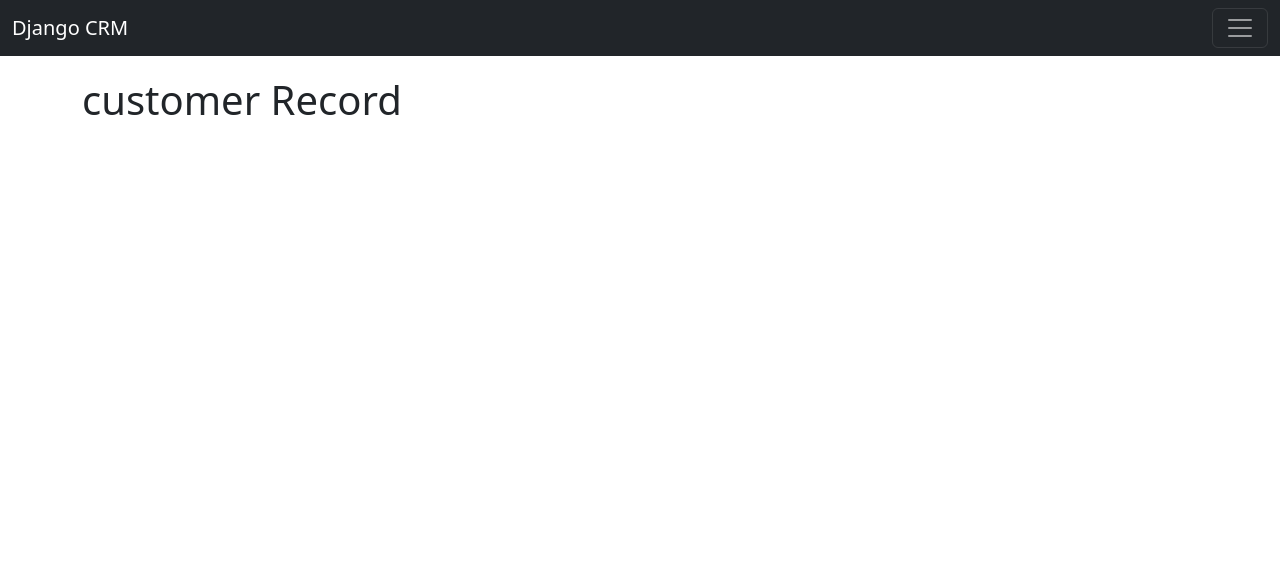
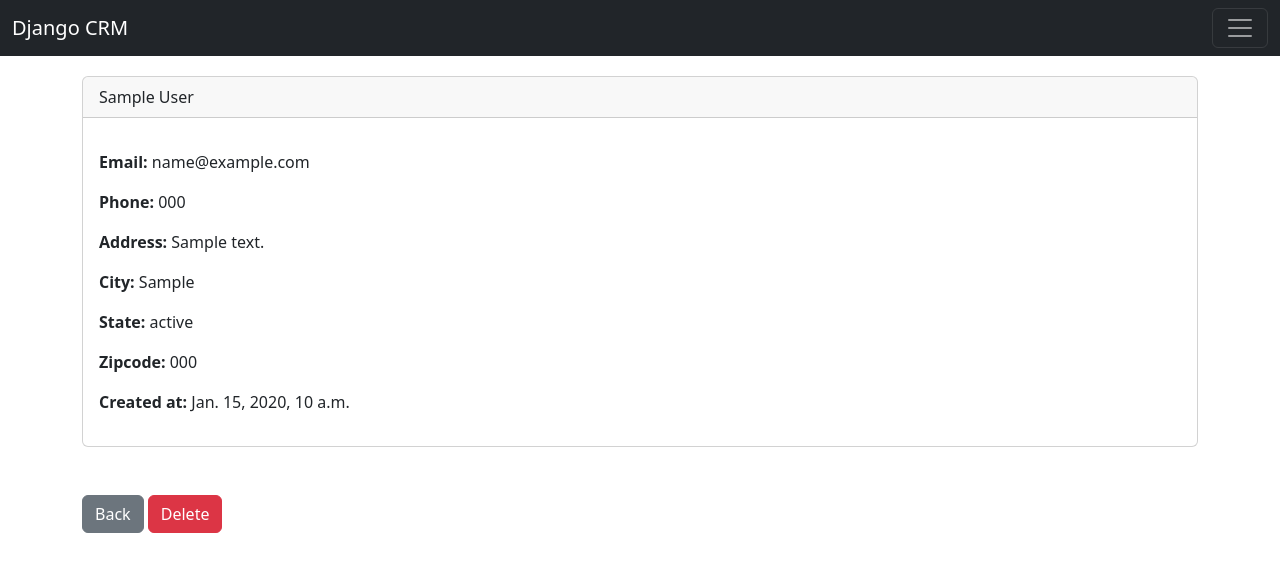
Before and after one commit to Alirj81/CRM, a Django app: page /record/1 in a window 1280 px wide. Shown: the top 572 px of the page. Run offline with Django 5.2, Linux system fonts and the light colour scheme; a user stored in the database is signed in; tables that the repository leaves empty hold one stand-in row (values such as "Sample post").

Commit message:
records page

```diff
--- a/website/templates/home.html
+++ b/website/templates/home.html
@@ -26,7 +26,7 @@
 {%if records %}
   {%for record in records%}
   <tr>
-    <td>{{record.id}}</td>
+    <td><a href="{%url 'record' record.id%}"> {{record.id}}</td></a>
     <td>{{record.first_name }} {{record.last_name}}</td>
     <td>{{record.email}}</td>
     <td>{{record.phone}}</td>
@@ -43,7 +43,7 @@
   </tbody>
 </table>
 
-
+<div class="col-md-6 offset-md-3">
 {% else %}
     <h1>login</h1>
     <br/>
@@ -60,7 +60,7 @@
   <br/>
   <button type="submit" class="btn btn-secondary">Login</button>
 </form>
-
+</div>
 
 
 {% endif %}
--- a/website/templates/record.html
+++ b/website/templates/record.html
@@ -1,5 +1,24 @@
 {% extends 'base.html' %}
 
 {% block content %}
-<h1>customer Record</h1>
+<div class="card">
+  <div class="card-header">
+    {{customer_record.first_name }} {{customer_record.last_name}}
+  </div>
+  <div class="card-body">
+    <p class="card-text">
+
+     <p class="card-text"><strong>Email: </strong> {{customer_record.email}}<br/></p>
+     <p class="card-text"><strong>Phone: </strong>{{customer_record.phone}}</p>
+     <p class="card-text"><strong>Address: </strong> {{customer_record.address}}</p>
+     <p class="card-text"><strong>City: </strong> {{customer_record.city}}</p>
+     <p class="card-text"><strong>State: </strong>{{customer_record.state}} </p>
+     <p class="card-text"><strong>Zipcode: </strong>{{customer_record.zipcode}}</p>
+     <p class="card-text"><strong>Created at: </strong>{{customer_record.created_at}}</p></p>
+
+  </div>
+</div>
+<br/><br/>
+<a href="{% url 'home' %}" class="btn btn-secondary">Back</a>
+<a href="{% url 'home' %}" class="btn btn-danger">Delete</a>
 {% endblock %}
```
